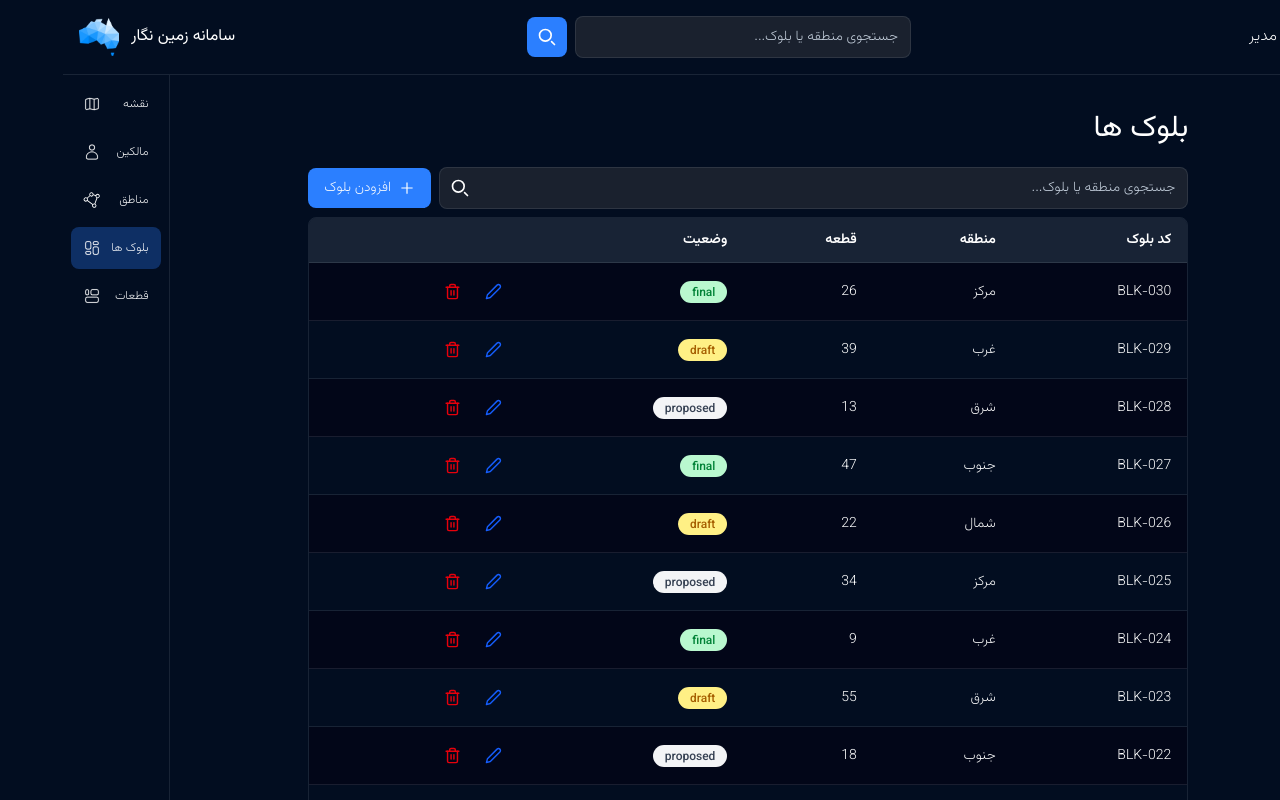
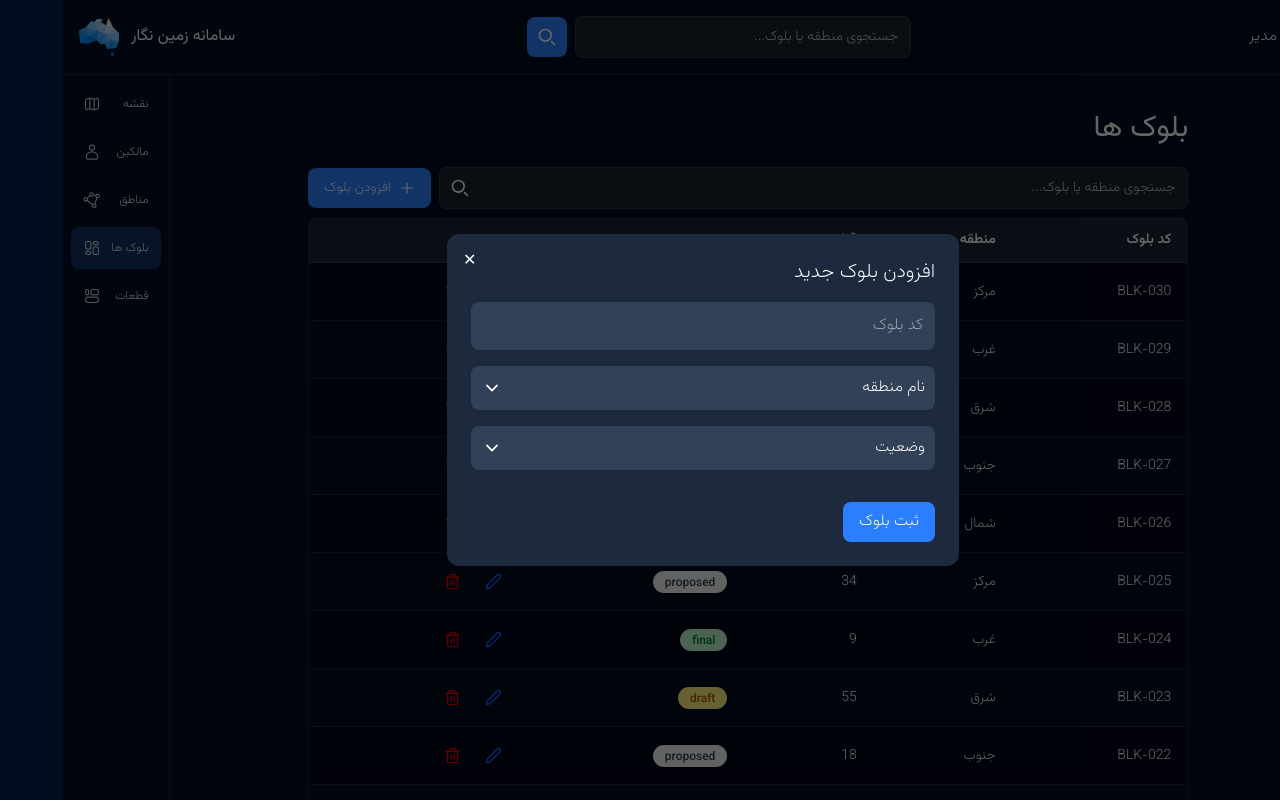
Before and after one commit to navid-nrz/zaminnegar-ui, a Next.js app: page /blocks in a window 1280 px wide. Both pictures are taken after a click on the button "افزودن بلوک". Built offline with nearby package versions, Linux system fonts and the light colour scheme.

Commit message:
set modal add

```diff
--- /dev/null
+++ b/src/app/components/dashboard/blocks/BlocksPopupAddBlock.tsx
@@ -0,0 +1,27 @@
+"use client";
+
+type ModalProps = {
+  isOpen: boolean;
+  onClose: () => void;
+  children: React.ReactNode;
+};
+
+export default function Modal({ isOpen, onClose, children }: ModalProps) {
+  return (
+    <div
+      className={`
+        fixed inset-0 z-50 flex items-center justify-center
+        bg-black/60 transition-opacity duration-300
+        ${isOpen ? "opacity-100 visible" : "opacity-0 invisible"}
+      `}
+    >
+      <div className="relative w-full max-w-lg rounded-xl bg-slate-800 p-6">
+        <button onClick={onClose} className="cursor-pointer absolute top-4 left-4 text-white">
+          ✕
+        </button>
+
+        {children}
+      </div>
+    </div>
+  );
+}
```
